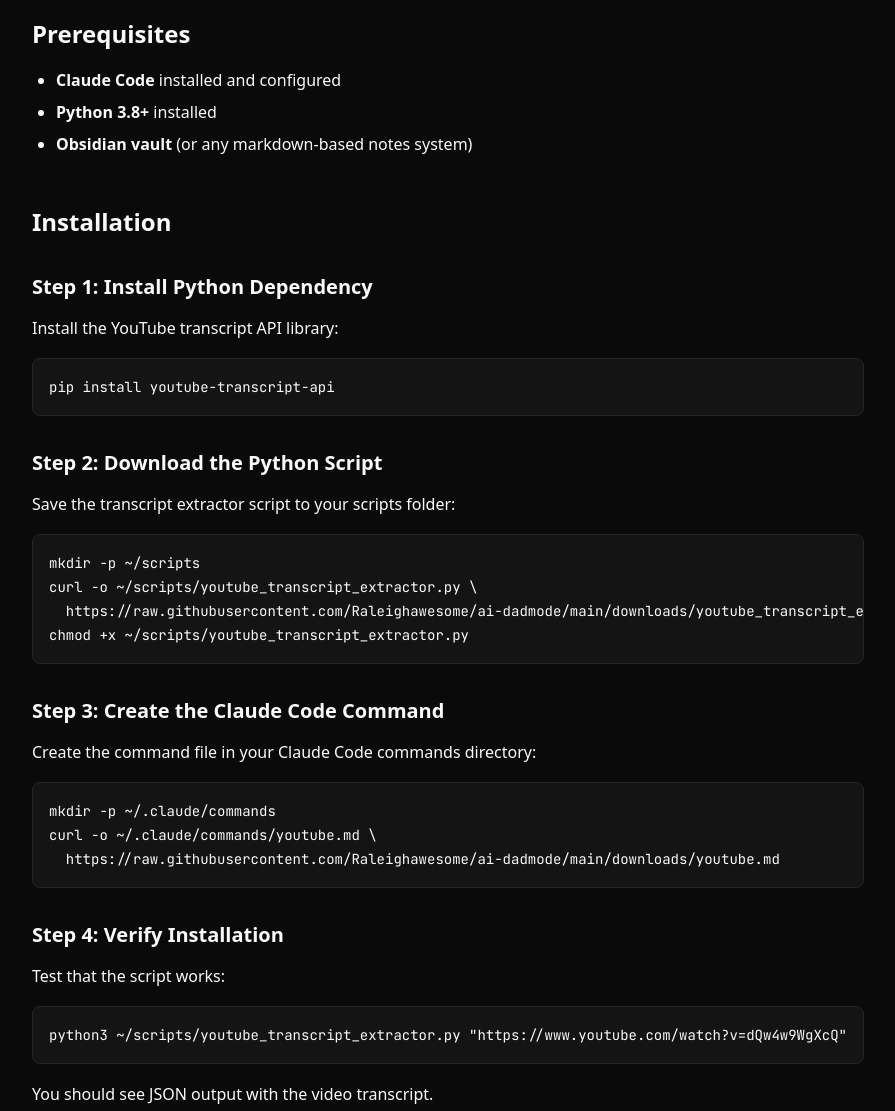
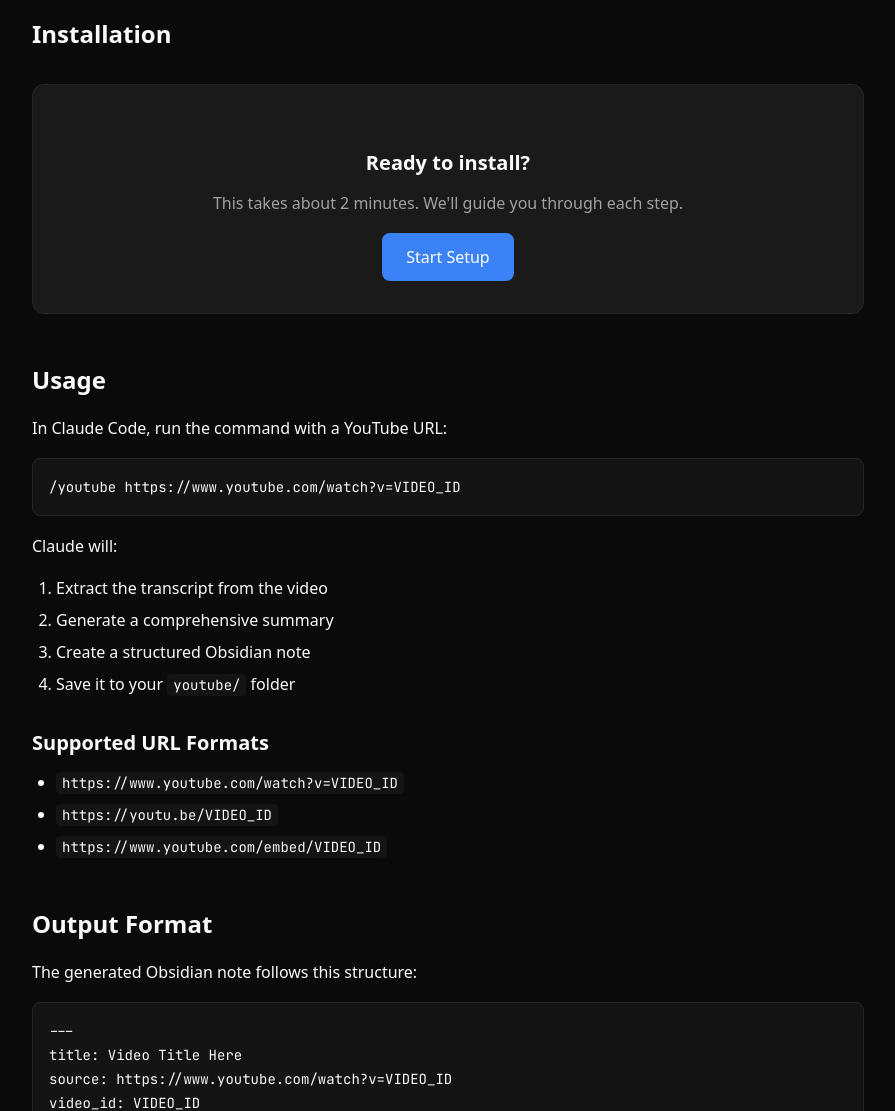
Before and after one commit to Raleighawesome/ai-dadmode, an Astro site: page /commands/youtube in a window 1280 px wide. Shown: the part 720-1831 px from the top of the page, without its empty margins (192-1087 px from the left). Built offline with nearby package versions, Linux system fonts and the light colour scheme; Astro itself is replaced by a stand-in of ours.

Commit message:
feat(wizard): integrate SetupWizard into YouTube docs page

```diff
--- a/src/pages/commands/youtube.astro
+++ b/src/pages/commands/youtube.astro
@@ -1,5 +1,6 @@
 ---
 import DocsLayout from '../../layouts/DocsLayout.astro';
+import SetupWizard from '../../components/SetupWizard/SetupWizard.astro';
 ---
 
 <DocsLayout
@@ -24,46 +25,9 @@ import DocsLayout from '../../layouts/DocsLayout.astro';
     <li><strong>Full Transcript</strong> - Complete transcript in a collapsible section</li>
   </ul>
 
-  <h2>Prerequisites</h2>
-
-  <ul>
-    <li><strong>Claude Code</strong> installed and configured</li>
-    <li><strong>Python 3.8+</strong> installed</li>
-    <li><strong>Obsidian vault</strong> (or any markdown-based notes system)</li>
-  </ul>
-
   <h2 id="installation">Installation</h2>
 
-  <h3>Step 1: Install Python Dependency</h3>
-
-  <p>Install the YouTube transcript API library:</p>
-
-  <pre><code>pip install youtube-transcript-api</code></pre>
-
-  <h3>Step 2: Download the Python Script</h3>
-
-  <p>Save the transcript extractor script to your scripts folder:</p>
-
-  <pre><code>mkdir -p ~/scripts
-curl -o ~/scripts/youtube_transcript_extractor.py \
-  https://raw.githubusercontent.com/Raleighawesome/ai-dadmode/main/downloads/youtube_transcript_extractor.py
-chmod +x ~/scripts/youtube_transcript_extractor.py</code></pre>
-
-  <h3>Step 3: Create the Claude Code Command</h3>
-
-  <p>Create the command file in your Claude Code commands directory:</p>
-
-  <pre><code>mkdir -p ~/.claude/commands
-curl -o ~/.claude/commands/youtube.md \
-  https://raw.githubusercontent.com/Raleighawesome/ai-dadmode/main/downloads/youtube.md</code></pre>
-
-  <h3>Step 4: Verify Installation</h3>
-
-  <p>Test that the script works:</p>
-
-  <pre><code>python3 ~/scripts/youtube_transcript_extractor.py "https://www.youtube.com/watch?v=dQw4w9WgXcQ"</code></pre>
-
-  <p>You should see JSON output with the video transcript.</p>
+  <SetupWizard />
 
   <h2 id="usage">Usage</h2>
 
@@ -133,7 +97,7 @@ Full transcript text here...
 
   <h2 id="downloads">Downloads</h2>
 
-  <p>Download the files directly:</p>
+  <p>Prefer to install manually? Download the files directly:</p>
 
   <div class="flex flex-wrap gap-4 my-6 not-prose">
     <a
```
